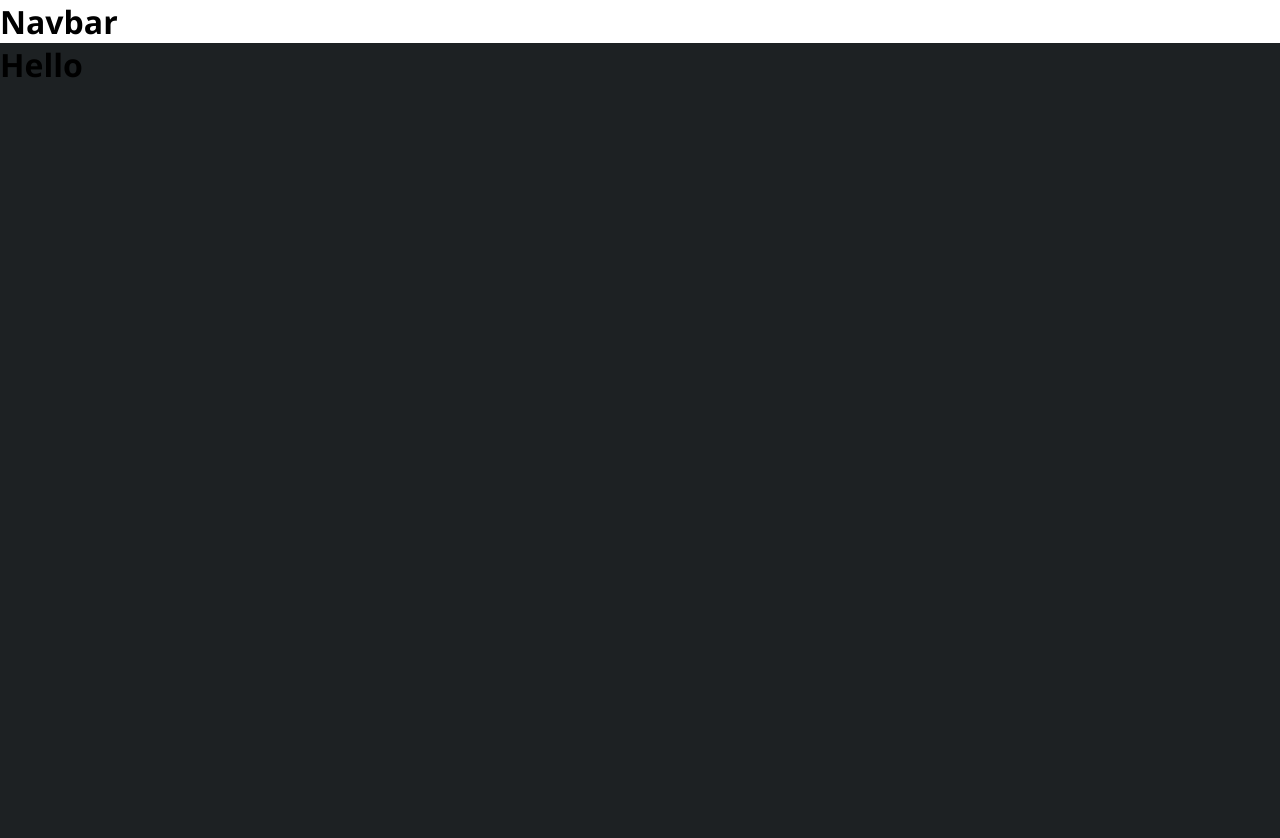
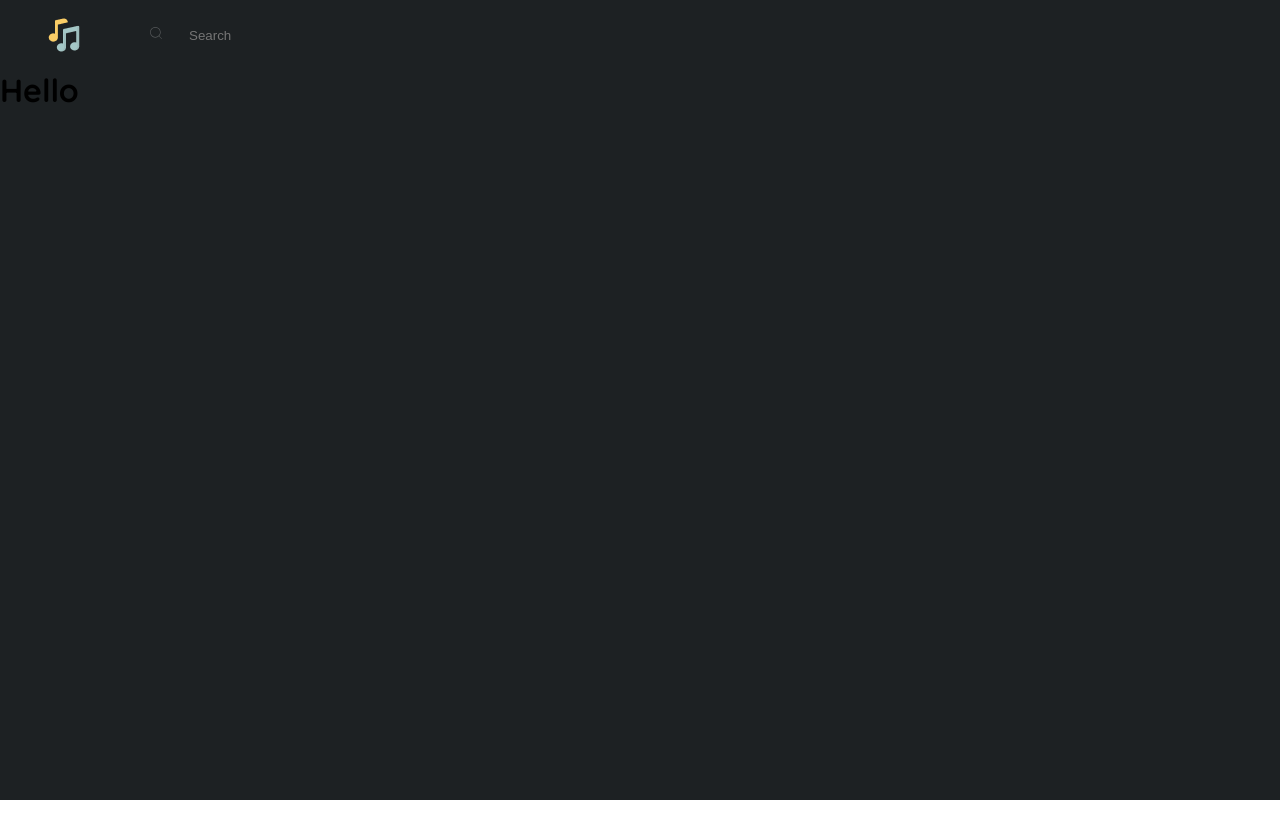
Before and after one commit to jabaaq/Spotify-App, a Next.js app: page /spotify in a window 1280 px wide. Shown: the top 838 px of the page. After the commit the page ends 800 px from the top, so only its background shows below. Built offline with nearby package versions, Linux system fonts and the light colour scheme; sample sign-in values are in the browser's storage.

Commit message:
Navbar component has been modified

```diff
--- a/app/globals.scss
+++ b/app/globals.scss
@@ -10,4 +10,7 @@
   --black: #191414;
   --light-black: #221c1c;
   --dark: #1d2123;
+  --light-dark: #262b2e;
+  --text-color: rgba(255, 255, 255, 0.25);
+  --yellow: #facd66;
 }
--- a/app/spotify/layout.tsx
+++ b/app/spotify/layout.tsx
@@ -1,8 +1,9 @@
 import type { Metadata } from "next";
-import { Open_Sans } from "next/font/google";
+import { Quicksand } from "next/font/google";
 import style from "./spotify.module.scss";
+import Navbar from "@/component/Navbar/Navbar";
 
-const fonts = Open_Sans({ subsets: ["latin"] });
+const fonts = Quicksand({ subsets: ["latin"] });
 
 export const metadata: Metadata = {
   title: "Spotify - Web Player: Music for everyone",
@@ -16,7 +17,7 @@ export default function RootLayout({
 }>) {
   return (
     <div className={fonts.className}>
-      <h1>Navbar</h1>
+      <Navbar>Search</Navbar>
       {children}
     </div>
   );
--- a/app/spotify/spotify.module.scss
+++ b/app/spotify/spotify.module.scss
@@ -2,4 +2,5 @@
   background: var(--dark);
   height: 100vh;
   width: 100%;
+  padding-top: 70px;
 }
--- /dev/null
+++ b/component/Navbar/Navbar.module.scss
@@ -0,0 +1,41 @@
+.navbar {
+  background: var(--dark);
+  height: 70px;
+  width: 100%;
+  position: fixed;
+  display: flex;
+  align-items: center;
+  color: var(--text-color);
+
+  .logo {
+    width: 10%;
+    min-width: 60px;
+    display: flex;
+    justify-content: center;
+  }
+
+  .search {
+    display: flex;
+    justify-content: flex-start;
+    align-items: center;
+    flex-direction: row;
+    width: 80%;
+    gap: 15px;
+    padding: 20px;
+
+    input {
+      background-color: transparent;
+      width: 100%;
+      height: 40px;
+      border: none;
+      outline: none;
+      transition: 0.5s;
+      padding: 10px;
+      color: var(--text-color);
+
+      &:focus {
+        background: var(--light-dark);
+      }
+    }
+  }
+}
--- /dev/null
+++ b/component/Navbar/Navbar.tsx
@@ -0,0 +1,28 @@
+import style from "./Navbar.module.scss";
+import cn from "classnames";
+import { CiSearch } from "react-icons/ci";
+import { NavbarProps } from "./Navbar.props";
+import logo from "../../images/logo.png";
+
+const Navbar = ({ children, ...props }: NavbarProps) => {
+  return (
+    <nav className={cn(style.navbar)}>
+      <div className={cn(style.logo)}>
+        <img src={logo.src} alt="Logo" />
+      </div>
+      <div className={cn(style.search)}>
+        <div className="searchLogo">
+          <CiSearch />
+        </div>
+        <input
+          type="search"
+          name="songSearch"
+          id="songSearch"
+          placeholder="Search"
+        />
+      </div>
+    </nav>
+  );
+};
+
+export default Navbar;
--- a/package.json
+++ b/package.json
@@ -9,12 +9,14 @@
     "lint": "next lint"
   },
   "dependencies": {
+    "@fortawesome/fontawesome-free": "^6.5.2",
     "@reduxjs/toolkit": "^2.2.3",
     "classnames": "^2.5.1",
     "dotenv": "^16.4.5",
     "next": "14.1.4",
     "react": "^18",
     "react-dom": "^18",
+    "react-icons": "^5.0.1",
     "react-redux": "^9.1.0"
   },
   "devDependencies": {
```
Also changed, not shown: component/Navbar/Navbar.props.ts (added, +9 -0 lines), component/Spinner/Spinner.css (+35 -47 lines), component/Spinner/Spinner.tsx (+12 -10 lines), images/logo.png (added), 1 other file (tests, documents, lock files or other folders).
